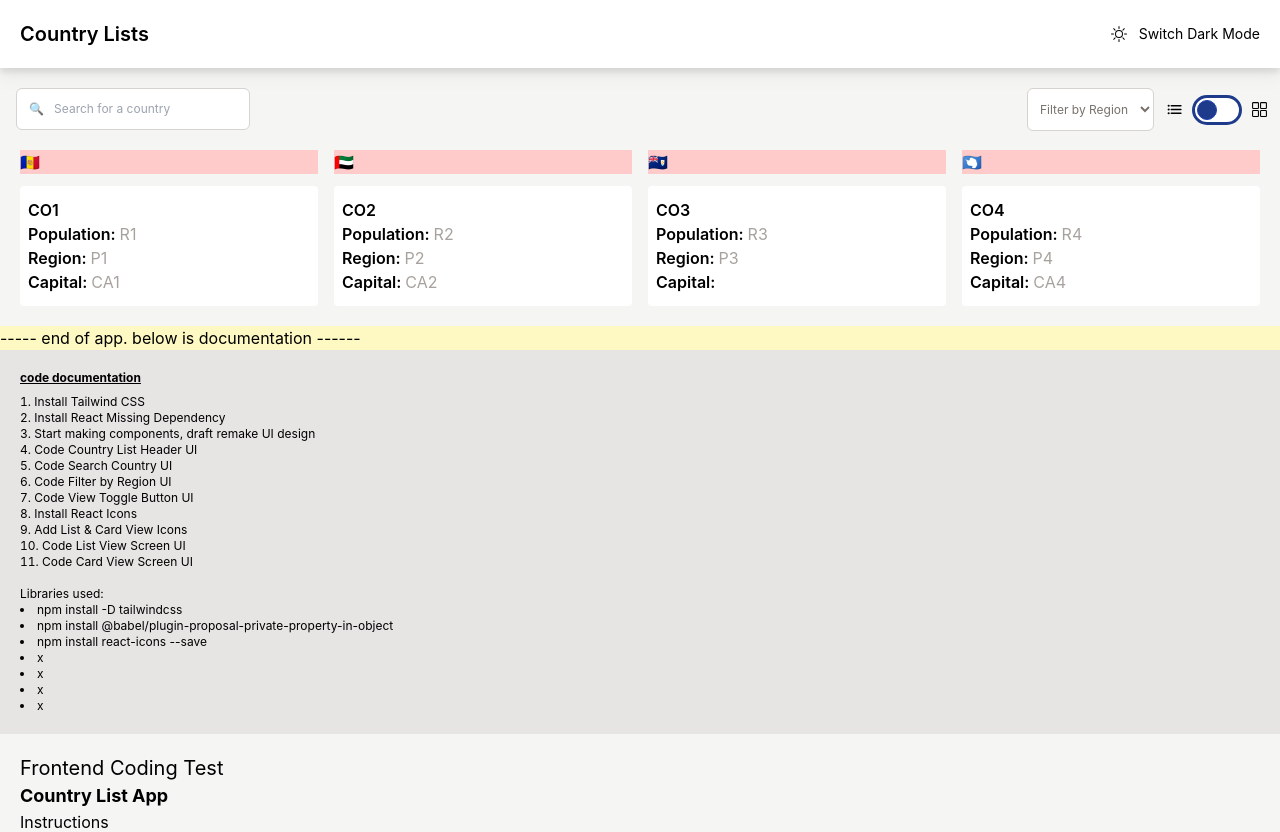
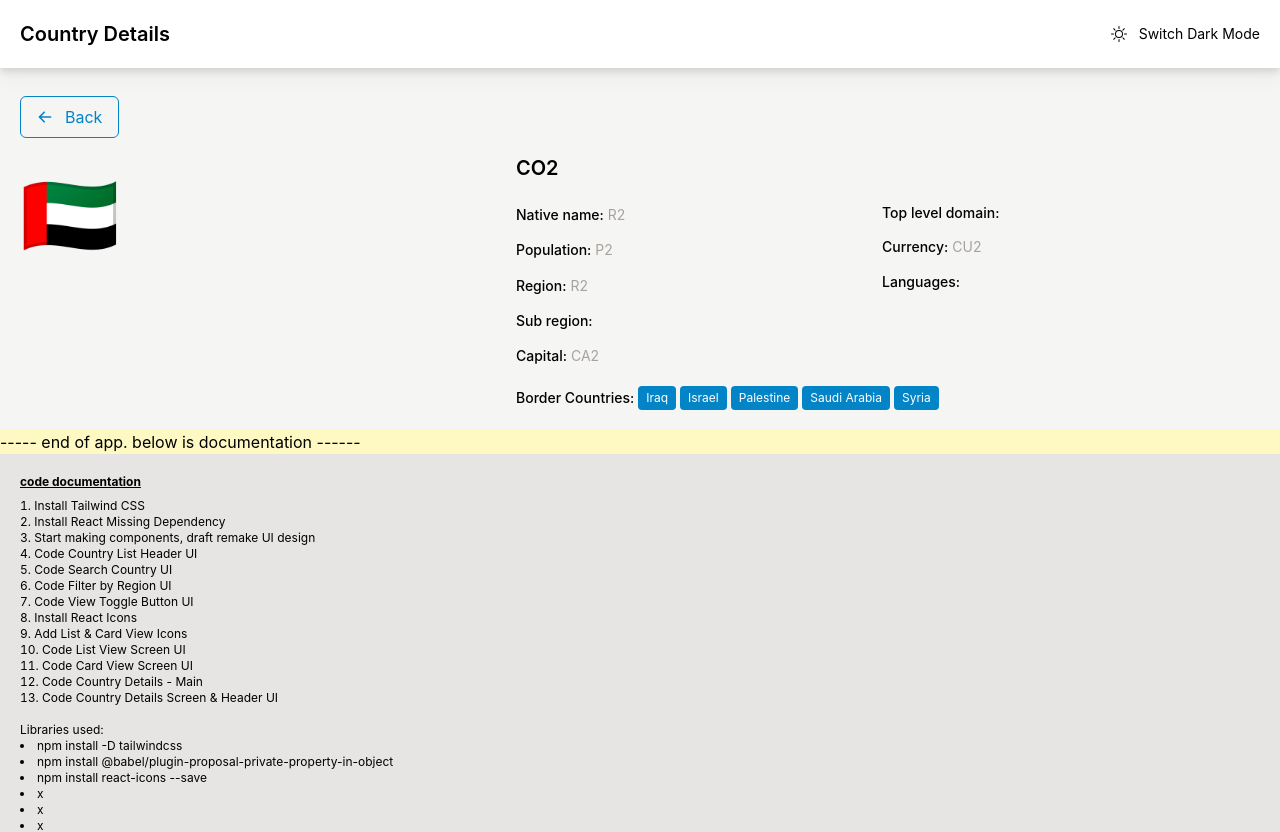
Before and after one commit to solahidris/PP05-IV-CountryList, a React (Create React App) app: page / in a window 1280 px wide. Shown: the top 832 px of the page. Built offline with nearby package versions, Linux system fonts and the light colour scheme.

Commit message:
Added Country Details Header + Screen

```diff
--- a/src/App.js
+++ b/src/App.js
@@ -3,11 +3,13 @@ import React from "react";
 import CodeThinkingProcess from "./components/CodeThinkingProcess";
 import CodeInstructions from "./components/CodeInstructions";
 import CountryLists from "./components/CountryLists";
+import CountryDetails from "./components/CountryDetails";
 
 function App() {
   return (
     <div className="bg-stone-100 min-h-[100vh]">
-      <CountryLists />
+      {/* <CountryLists /> */}
+      <CountryDetails />
 
       <CodeThinkingProcess />
       <CodeInstructions />
--- a/src/components/CardViewScreen.js
+++ b/src/components/CardViewScreen.js
@@ -41,7 +41,7 @@ const CardViewScreen = () => {
         {dataToMap.map((data, index) => (
           <div className="flex flex-col text-sm lg:text-base">
             <span className="bg-red-200">{data.flag}</span>
-            <div className="bg-white rounded px-2 py-3 mt-3">
+            <div className="bg-white rounded drop-shadow-md px-2 py-3 mt-3">
               <span className="font-semibold">{data.country}</span>
               <div className="flex gap-1">
                 <span className="font-semibold">Population:</span>
@@ -64,15 +64,3 @@ const CardViewScreen = () => {
 };
 
 export default CardViewScreen;
-
-<div className="card view - use flex col bg-green-200">
-  <div className="map this">
-    <div className="flex flex-col">
-      <span>flagImage</span>
-      <span>CountryName</span>
-      <span>Population: xxx</span>
-      <span>Region: xxx</span>
-      <span>Capital: xxx</span>
-    </div>
-  </div>
-</div>;
--- a/src/components/CodeThinkingProcess.js
+++ b/src/components/CodeThinkingProcess.js
@@ -19,6 +19,8 @@ const CodeThinkingProcess = () => {
         <li>Add List & Card View Icons</li>
         <li>Code List View Screen UI</li>
         <li>Code Card View Screen UI</li>
+        <li>Code Country Details - Main</li>
+        <li>Code Country Details Screen & Header UI</li>
       </ol>
 
       <br/>
--- /dev/null
+++ b/src/components/CountryDetails.js
@@ -0,0 +1,19 @@
+// CountryDetails.js
+
+import React from "react";
+import CountryDetailsHeader from "./CountryDetailsHeader";
+import CountryDetailsScreen from "./CountryDetailsScreen";
+
+const CountryDetails = () => {
+  return (
+    <div>
+
+      <CountryDetailsHeader />
+      <CountryDetailsScreen />
+
+      <p className="bg-yellow-100 mt-5">----- end of app. below is documentation ------</p>
+    </div>
+  );
+};
+
+export default CountryDetails;
--- /dev/null
+++ b/src/components/CountryDetailsHeader.js
@@ -0,0 +1,20 @@
+// CountryDetailsHeader.js
+
+import React from "react";
+import { BsSun } from "react-icons/bs";
+
+const CountryDetailsHeader = () => {
+  return (
+    <div className="bg-white drop-shadow-lg mb-5">
+      <div className="flex justify-between p-5">
+        <h1 className="text-xl font-semibold">Country Details</h1>
+        <div className="flex items-center gap-3">
+        <BsSun />
+        <button className="text-sm">Switch Dark Mode</button>
+        </div>
+      </div>
+    </div>
+  );
+};
+
+export default CountryDetailsHeader;
--- /dev/null
+++ b/src/components/CountryDetailsScreen.js
@@ -0,0 +1,120 @@
+// CountryDetailsScreen.js
+
+import { FaArrowLeft } from "react-icons/fa";
+import { HiArrowLeft } from "react-icons/hi";
+
+const CountryDetailsScreen = () => {
+  const dataToMap = [
+    {
+      flag: "🇦🇩",
+      population: "P1",
+      region: "R1",
+      capital: "CA1",
+      country: "CO1",
+      currency: "CU1",
+    },
+    {
+      flag: "🇦🇪",
+      population: "P2",
+      region: "R2",
+      capital: "CA2",
+      country: "CO2",
+      currency: "CU2",
+    },
+    {
+      flag: "🇦🇮",
+      population: "P3",
+      region: "R3",
+
+      country: "CO3",
+    },
+    {
+      flag: "🇦🇶",
+      population: "P4",
+      region: "R4",
+      capital: "CA4",
+      country: "CO4",
+      currency: "CU4",
+    },
+  ];
+
+  return (
+    <div className="mx-5 pt-2">
+      <button className="flex items-center gap-3 border border-sky-600 text-sky-600 rounded-md py-2 px-4">
+        <HiArrowLeft className="text-sky-600" />
+        Back
+      </button>
+
+        {/* DIV - main container */}
+      <div className="pt-4 flex flex-row">
+        {/* DIV - flag image container */}
+        <div className="h-[30vw] w-[20vw] lg:h-[20vw] lg:w-[35vw] flex-none text-[5rem]">{dataToMap[1].flag}</div>
+
+        <div className="flex flex-col grow ml-[1rem] lg:ml-[3rem]">
+        {/* DIV - main text container - not used */}
+        <div className="flex flex-row text-sm grow">
+            {/* DIV - info container left */}
+          <div className="flex flex-col grow justify-between">
+            <span className="text-xl font-semibold pb-2">
+              {dataToMap[1].country}
+            </span>
+            <div className="flex gap-1">
+              <span className="font-medium">Native name:</span>
+              <span className="text-stone-400">{dataToMap[1].region}</span>
+            </div>
+            <div className="flex gap-1">
+              <span className="font-medium">Population:</span>
+              <span className="text-stone-400">{dataToMap[1].population}</span>
+            </div>
+            <div className="flex gap-1">
+              <span className="font-medium">Region:</span>
+              <span className="text-stone-400">{dataToMap[1].region}</span>
+            </div>
+            <div className="flex gap-1">
+              <span className="font-medium">Sub region:</span>
+              <span className="text-stone-400">{dataToMap[1]?.subRegion}</span>
+            </div>
+            <div className="flex gap-1 lg:pb-5">
+              <span className="font-medium">Capital:</span>
+              <span className="text-stone-400">{dataToMap[1]?.capital}</span>
+            </div>
+          </div>
+
+            {/* DIV - info container right */}
+          <div className="flex flex-col justify-center lg:justify-between grow">
+            <div className="flex gap-1 lg:mt-[13%] lg:mt-0">
+              <span className="font-medium">Top level domain:</span>
+              <span className="text-stone-400">
+                {dataToMap[1]?.topLevelDomain}
+              </span>
+            </div>
+            <div className="flex gap-1">
+              <span className="font-medium">Currency:</span>
+              <span className="text-stone-400">{dataToMap[1]?.currency}</span>
+            </div>
+            <div className="flex gap-1 lg:mb-[25%] lg:mb-0">
+              <span className="font-medium">Languages:</span>
+              <span className="text-stone-400">{dataToMap[1]?.languages}</span>
+            </div>
+          </div>
+        </div>
+
+            {/* DIV - info container bottom */}
+        <div className="text-sm gap-1 flex items-center flex-wrap">
+          <span className="font-medium gap-1">Border Countries:</span>
+          <span className="bg-sky-600 text-white px-2 py-1 rounded text-xs">Iraq</span>
+          <span className="bg-sky-600 text-white px-2 py-1 rounded text-xs">Israel</span>
+          <span className="bg-sky-600 text-white px-2 py-1 rounded text-xs">Palestine</span>
+          <span className="bg-sky-600 text-white px-2 py-1 rounded text-xs">Saudi Arabia</span>
+          <span className="bg-sky-600 text-white px-2 py-1 rounded text-xs">Syria</span>
+        </div>
+
+        </div>
+
+      </div>
+
+    </div>
+  );
+};
+
+export default CountryDetailsScreen;
--- a/src/components/CountryLists.js
+++ b/src/components/CountryLists.js
@@ -1,3 +1,5 @@
+// CountryLists.js
+
 import React from "react";
 import CountryListHeader from "./CountryListHeader";
 import SearchCountry from "./SearchCountry";
@@ -12,8 +14,7 @@ const CountryLists = () => {
     <div>
       <CountryListHeader />
 
-        {/* Delete text px later */}
-      <div className="flex justify-between text-[8px]">
+      <div className="flex justify-between">
         <SearchCountry />
         <div className="flex">
           <FilterRegion />
```
